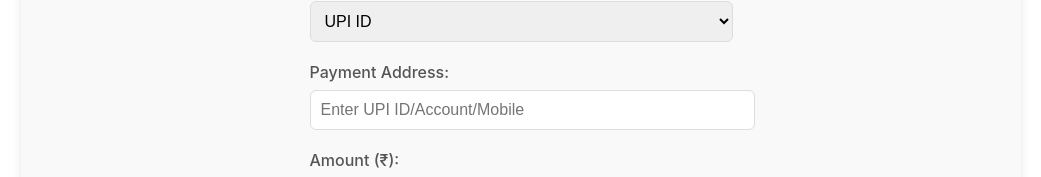
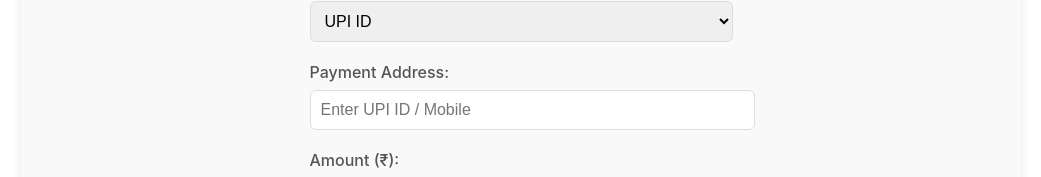
Before and after one commit to SoniyaDas31/qrcodepay, a React (Create React App) app in the folder frontend/: page / in a window 1280 px wide. Shown: the part 255-432 px from the top of the page, without its empty margins (119-1160 px from the left). Built offline with nearby package versions, Linux system fonts and the light colour scheme.

Commit message:
code update

```diff
--- a/frontend/src/App.js
+++ b/frontend/src/App.js
@@ -74,7 +74,6 @@
               onChange={handleChange}
             >
               <option value="UPI">UPI ID</option>
-              <option value="BANK">Bank Account</option>
               <option value="MOBILE">Mobile Number</option>
             </select>
           </div>
@@ -87,7 +86,7 @@
               value={formData.paymentAddress}
               onChange={handleChange}
               required
-              placeholder="Enter UPI ID/Account/Mobile"
+              placeholder="Enter UPI ID / Mobile"
             />
           </div>
 
```
